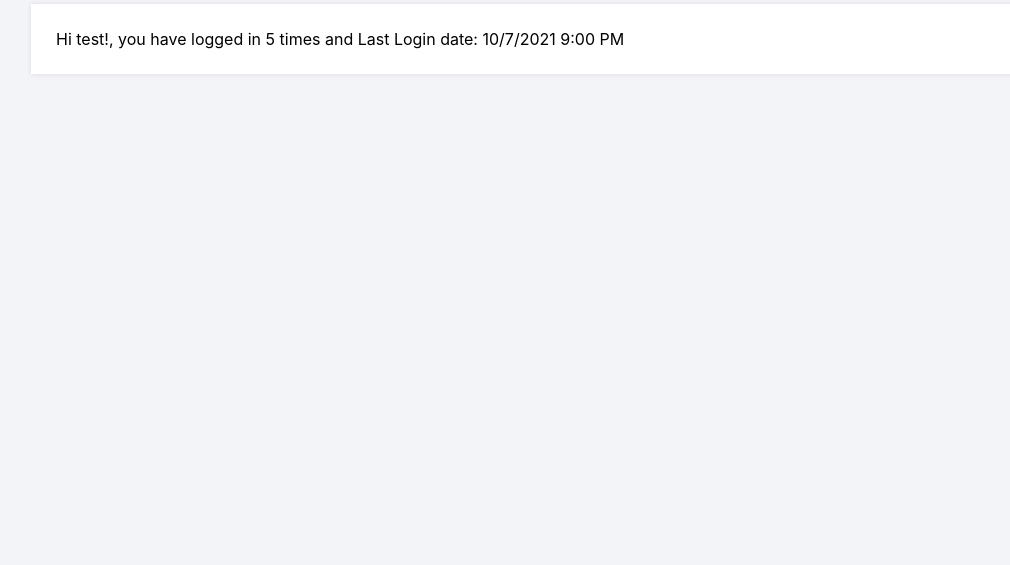
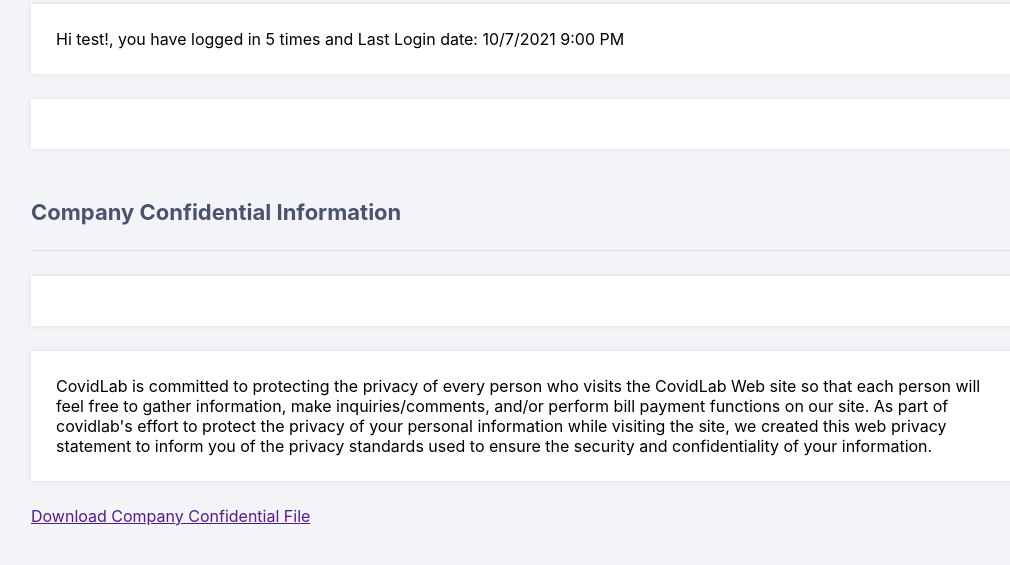
Before and after one commit to sujatce/csun, a PHP site: page /home.php in a window 1280 px wide. Shown: the part 166-731 px from the top of the page, without its empty margins (109-1119 px from the left). Run offline with PHP 8.4, Linux system fonts and the light colour scheme; a user stored in the database is signed in.

Commit message:
Confidential file

```diff
--- a/home.php
+++ b/home.php
@@ -26,6 +26,9 @@
 		<div class="content">
 			<h2>Home Page</h2>
 			<p>Hi <?=$_SESSION['name']?>!, you have logged in 5 times and Last Login date: 10/7/2021 9:00 PM</p>
+			<p><h2>Company Confidential Information</h2></p>
+			<p>CovidLab is committed to protecting the privacy of every person who visits the CovidLab Web site so that each person will feel free to gather information, make inquiries/comments, and/or perform bill payment functions on our site. As part of covidlab's effort to protect the privacy of your personal information while visiting the site, we created this web privacy statement to inform you of the privacy standards used to ensure the security and confidentiality of your information. </p>
+			<a href="">Download Company Confidential File</a>
 		</div>
 	</body>
 </html>
```
